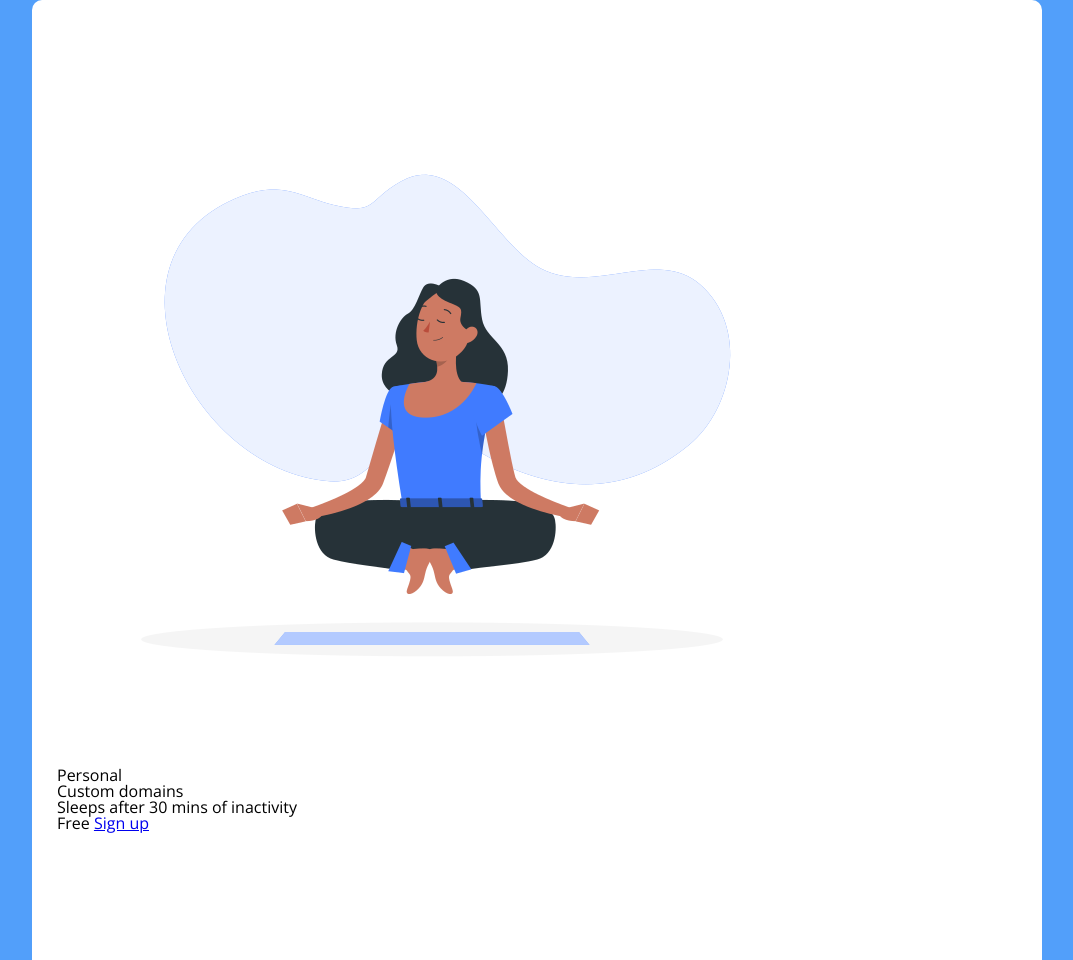
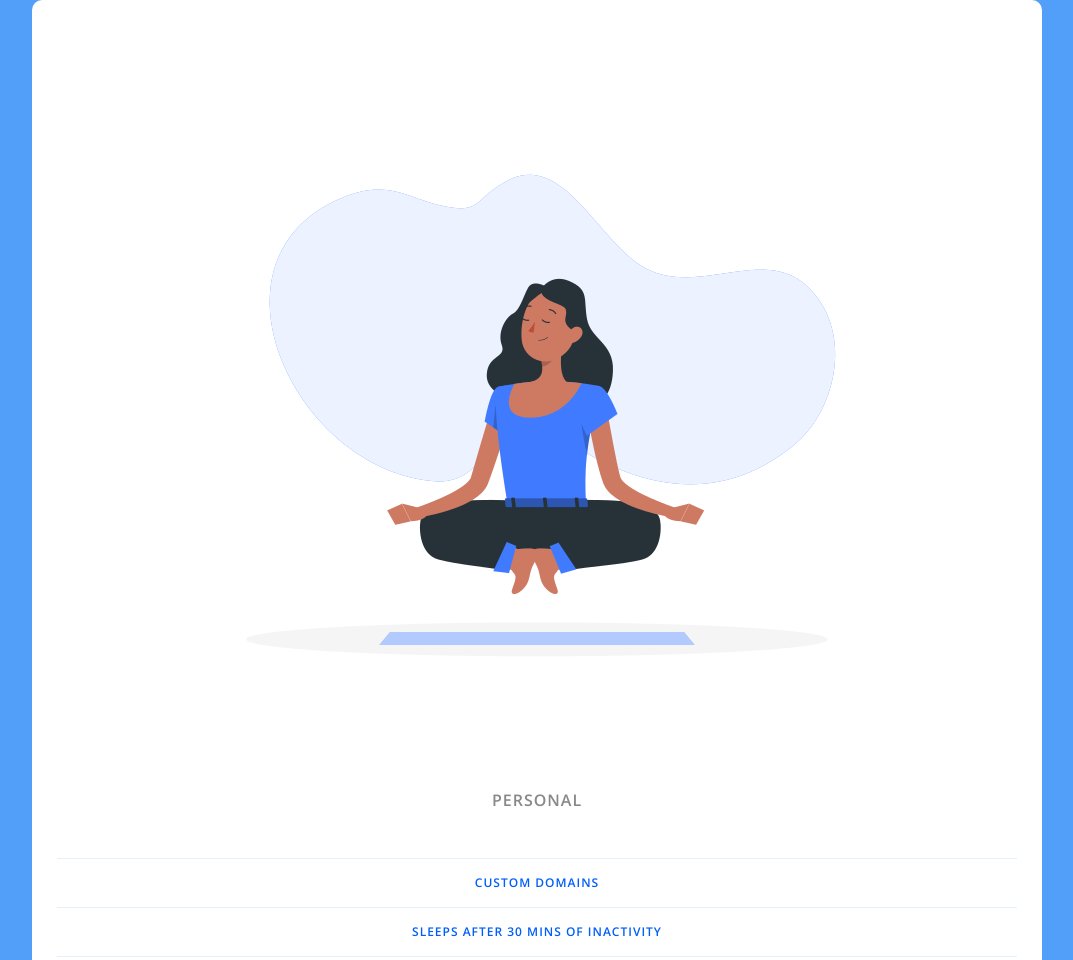
Before and after one commit to MaulIshak/table-pricing, a plain HTML site: page index.html in a window 1280 px wide. Shown: the top 960 px of the page, without its empty margins (103-1176 px from the left). Drawn offline with nearby package versions, Linux system fonts and the light colour scheme.

Commit message:
Menambahkan style pada .panel, .pricing-plan, .pricing-img, .pricing-header, .pricing-features, .pricing-features-item, dan .pricing-price

```diff
--- a/styles/app.css
+++ b/styles/app.css
@@ -68,4 +68,52 @@ body{
   padding: 15px 25px;
   width: 100%;
   max-width: 960px;
+  display: flex;
+  flex-direction: column;
+  text-align: center;
+  text-transform: uppercase;
 }
+
+.pricing-plan{
+  border-bottom: 1px solid #e1f1ff;
+}
+
+.pricing-plan:last-child{
+  border-bottom: none;
+}
+
+.pricing-img{
+  max-width: 100%;
+  margin-bottom: 25px;
+}
+
+.pricing-header{
+  color: #888;
+  font-weight: 600;
+  letter-spacing: 1px;
+}
+
+.pricing-features{
+  margin: 50px 0 25px;
+  color:#015ff9;
+}
+
+.pricing-features-item{
+  font-weight: 600;
+  letter-spacing: 1px;
+  font-size: 12px;
+  line-height: 1.5;
+  border-top: 1px solid #e1f1ff;
+  padding: 15px 0;
+}
+
+.pricing-features-item:last-child{
+  border-bottom: 1px solid #e1f1ff;
+}
+
+.pricing-price{
+  color: #015ff9;
+  display: block;
+  font-size: 32px;
+  font-weight: 700;
+}
```
